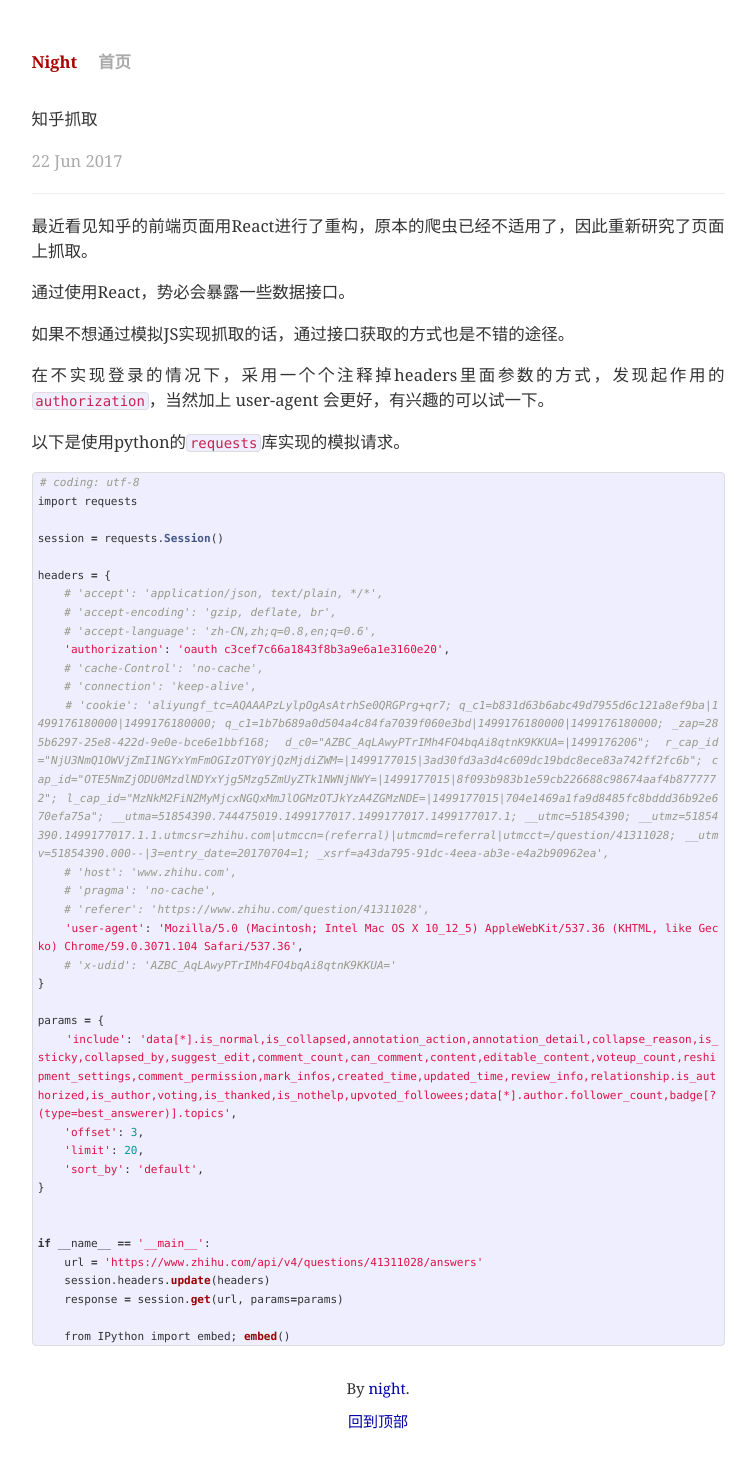
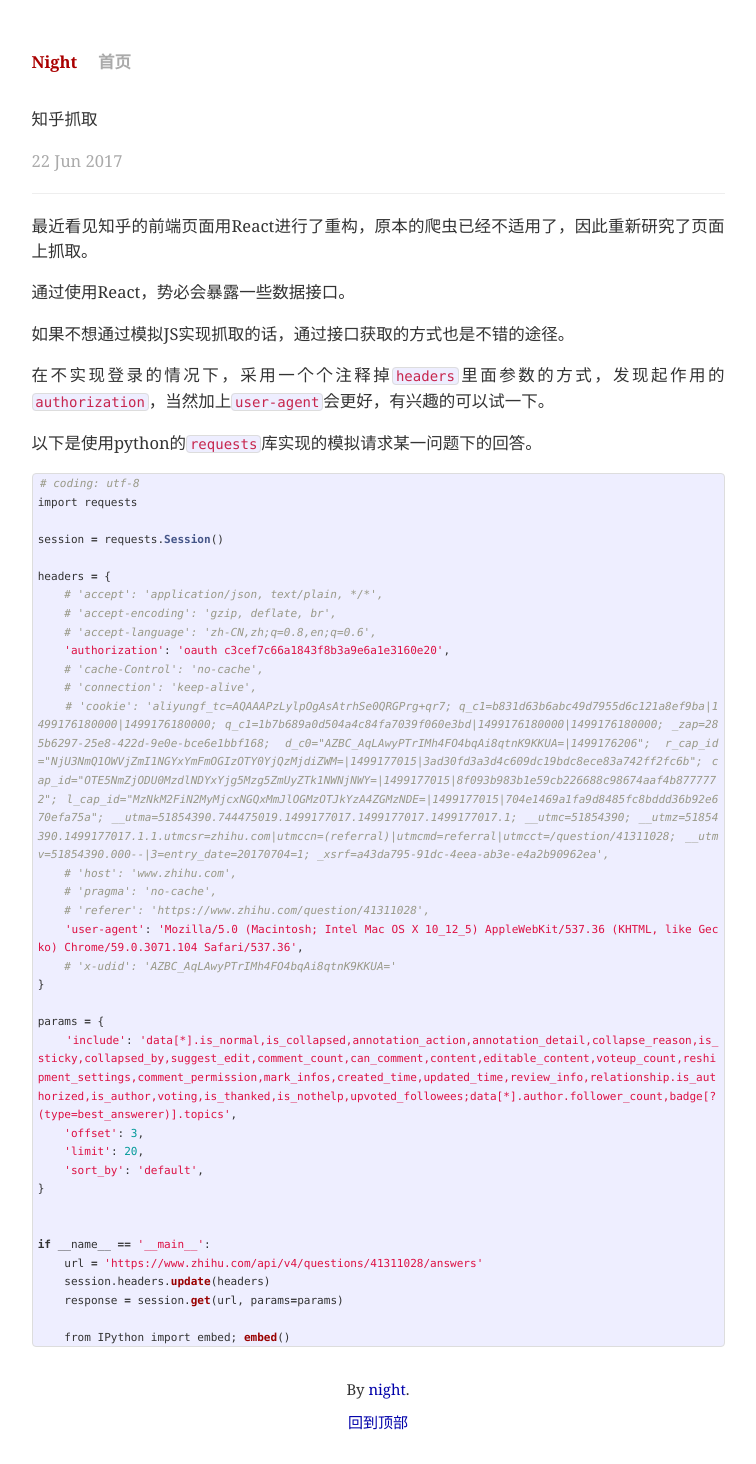
Before and after one commit to night1008/night1008.github.io, a Jekyll site: the page built from _posts/2017-07-22-zhihu-crawl.md, in a window 1280 px wide. Shown: the whole page, without its empty margins (262-1018 px from the left). Built offline with Jekyll 4.4.1, drawn with Linux system fonts in a browser that asks for light colours.

Commit message:
update zhihu post

````diff
--- a/_posts/2017-07-22-zhihu-crawl.md
+++ b/_posts/2017-07-22-zhihu-crawl.md
@@ -13,9 +13,9 @@ title: 知乎抓取
 
 如果不想通过模拟JS实现抓取的话，通过接口获取的方式也是不错的途径。
 
-在不实现登录的情况下，采用一个个注释掉headers里面参数的方式，发现起作用的 ```authorization```，当然加上 user-agent 会更好，有兴趣的可以试一下。
+在不实现登录的情况下，采用一个个注释掉```headers```里面参数的方式，发现起作用的 ```authorization```，当然加上```user-agent```会更好，有兴趣的可以试一下。
 
-以下是使用python的```requests```库实现的模拟请求。
+以下是使用python的```requests```库实现的模拟请求某一问题下的回答。
 
 ```python
 # coding: utf-8
````
